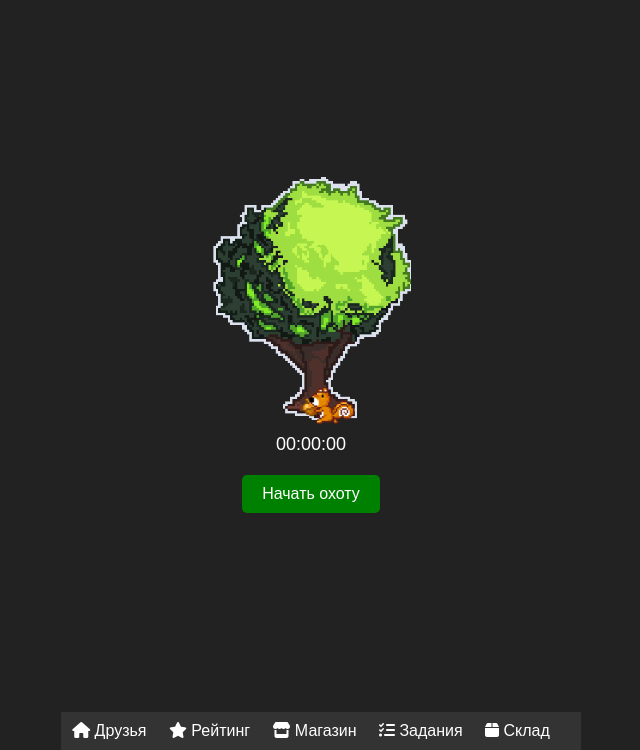
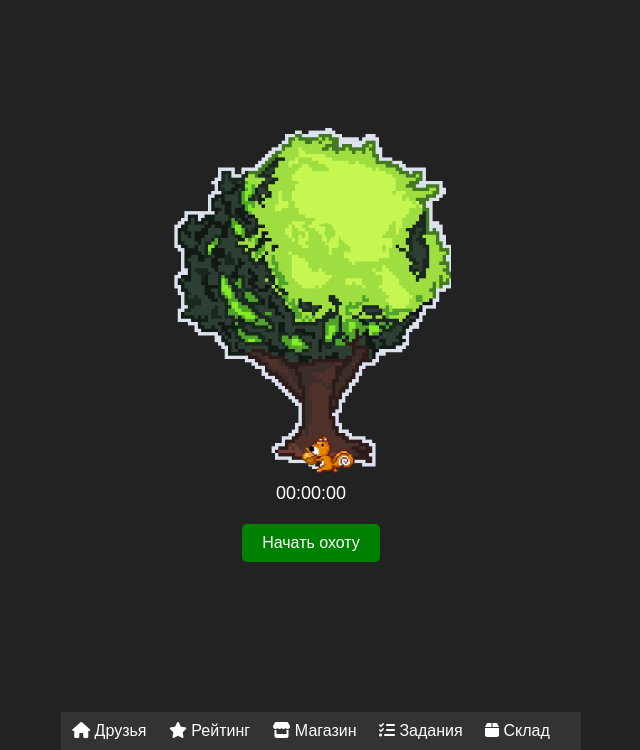
Before and after one commit to mrkozenko/memory_game, a plain HTML site: page index.html in a window 1280 px wide. Shown: the part 50-800 px from the top of the page, without its empty margins (329-969 px from the left). Drawn offline with Linux system fonts and the light colour scheme.

Commit message:
update tree size

```diff
--- a/styles.css
+++ b/styles.css
@@ -52,7 +52,7 @@ body {
 }
 
 .tree {
-    width: 200px; /* Увеличено с 150px до 200px */
+    width: 280px; /* Увеличено с 150px до 200px */
 }
 
 .squirrel {
```
